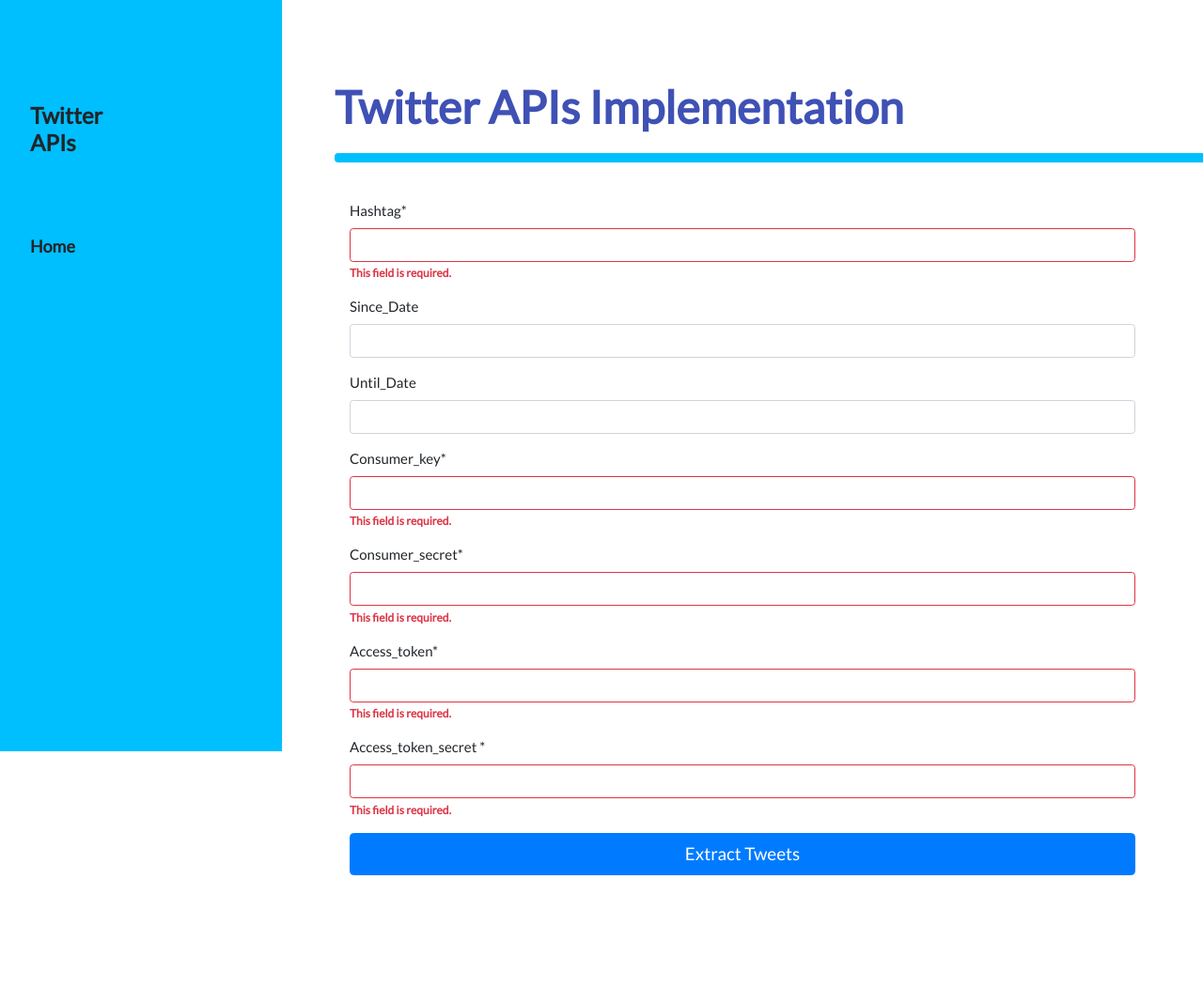
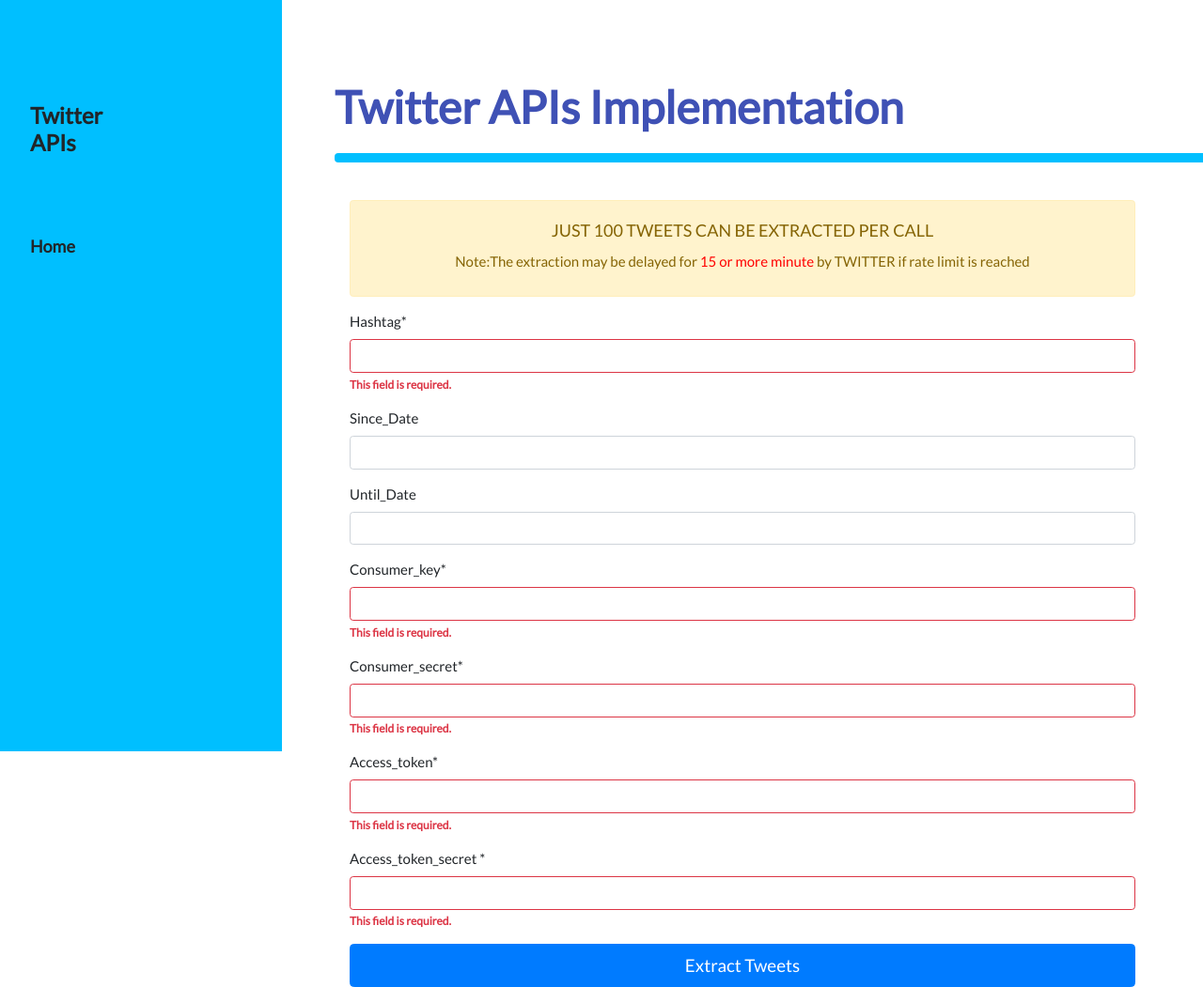
Before and after one commit to daudailiyasu/TwitterApiV1, a Django app: page / in a window 1280 px wide; the page is wider, and only the part inside the window is pictured. Shown: that part at 94% size. Before the commit the page ends 932 px from the top of that part, so only its background shows below. Run offline with Django 3.2, Linux system fonts and the light colour scheme; some libraries are stand-ins or nearby versions.

Commit message:
Notification added on top of form

```diff
--- a/TwitterApi/templates/TwitterApi/home.html
+++ b/TwitterApi/templates/TwitterApi/home.html
@@ -11,7 +11,10 @@
   <body>
   <div class="w3-container" style="margin-top:30px" id="Home">
   <h1 class="w3-xxlarge w3-text-indigo"><b></b></h1>
-
+  <div class="alert alert-warning" role="alert" >
+    <H5 style="text-align: center;">JUST 100 TWEETS CAN BE EXTRACTED PER CALL</H5>
+    <p style="text-align: center;">Note:The extraction may be delayed for <span style="color:red;">15 or more minute</span> by TWITTER if rate limit is reached </p>
+  </div>
   <form action="" method="POST">
     {% csrf_token %}
     {{ form|crispy }}
```
